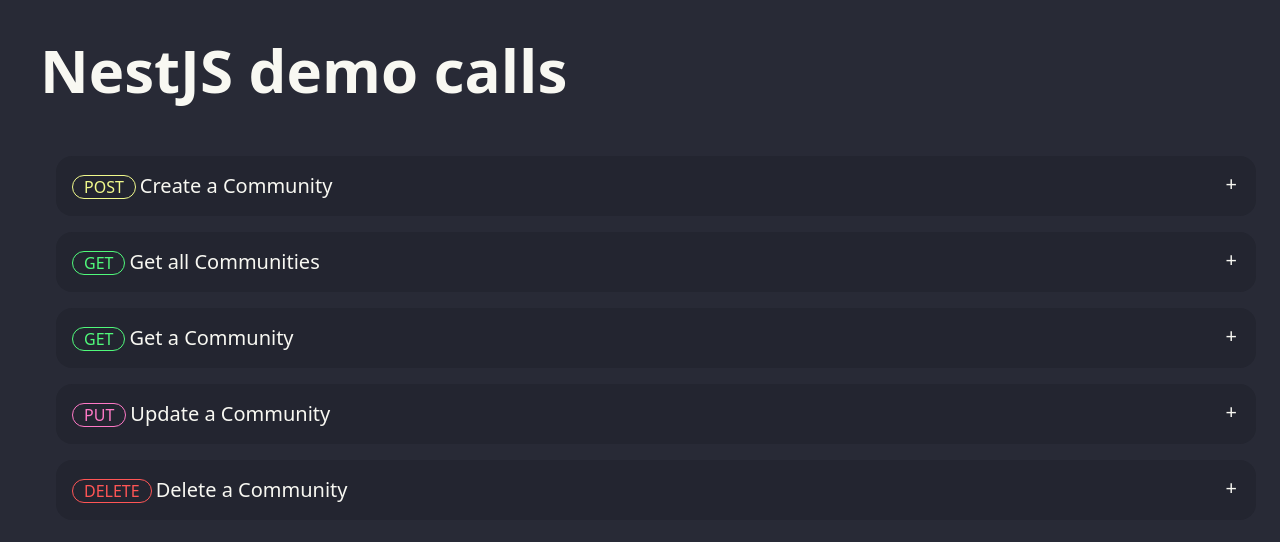
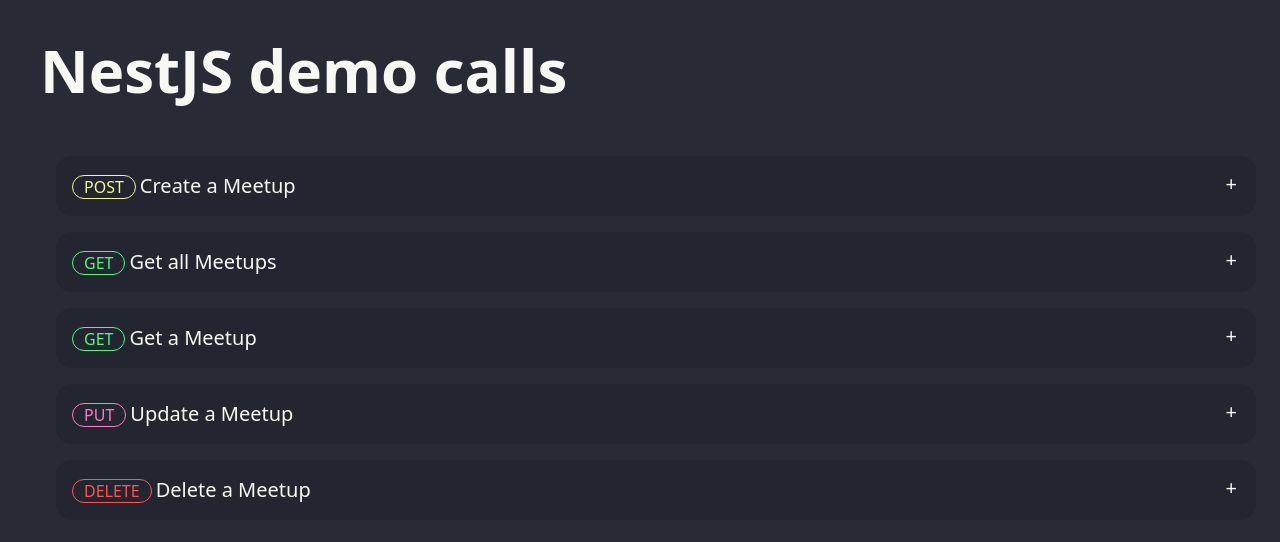
Before and after one commit to wout-junius/api-demo-tester, a React (Vite) app: page / in a window 1280 px wide. Shown: the top 542 px of the page. Built offline with nearby package versions, Linux system fonts and the light colour scheme.

Commit message:
fix: Proxy issue

```diff
--- a/src/App.tsx
+++ b/src/App.tsx
@@ -14,7 +14,7 @@
             endpoint={call.endpoint}
             content={call.content}
             call={() => {
-              return fetch(`http://localhost:3000${call.endpoint}`, {
+              return fetch(`api${call.endpoint}`, {
                 method: call.method,
                 headers: {
                   "Content-Type": "application/json",
--- a/src/components/api-call.tsx
+++ b/src/components/api-call.tsx
@@ -21,6 +21,7 @@
   const [response, setResponse] = React.useState<string | undefined>();
 
   const onClick = async () => {
+    setResponse(undefined);
     const response = await call();
     const json = await response.json();
     setResponse(JSON.stringify(json, null, 2));
--- a/src/data/api-calls/nestjs.ts
+++ b/src/data/api-calls/nestjs.ts
@@ -3,38 +3,38 @@
 
 export const apiCalls : Without<ApiCallProps, 'call'>[] = [
     {
-        title: 'Create a Community',
-        endpoint: '/communities',
+        title: 'Create a Meetup',
+        endpoint: '/meetup',
         method: "POST",
         content: {
-            name: 'BeJS',
-            description: 'The Belgian JavaScript Community',
-            website: 'https://bejs.io',
+            title: 'NestJs Meetup',
+            description: 'NestJS demystified: what is it, how does it work, and how you can use it to build your next API.',
+            speaker: 'Wout Junius',
         },
     },
     {
-        title: 'Get all Communities',
-        endpoint: '/communities',
+        title: 'Get all Meetups',
+        endpoint: '/meetup',
         method: "GET",
     },
     {
-        title: 'Get a Community',
-        endpoint: '/communities/:id',
+        title: 'Get a Meetup',
+        endpoint: '/meetup/:id',
         method: "GET",
     },
     {
-        title: 'Update a Community',
-        endpoint: '/communities/:id',
+        title: 'Update a Meetup',
+        endpoint: '/meetup/:id',
         method: "PUT",
         content: {
-            name: 'The Belgian JavaScript Community',
-            description: 'Also known as BeJS',
-            website: 'https://bejs.io',
+            title: 'NestJS demystified',
+            description: 'What is it, how does it work, and how you can use it to build your next API.',
+            speaker: 'Wout Junius',
         },
     },
     {
-        title: 'Delete a Community',
-        endpoint: '/communities/:id',
+        title: 'Delete a Meetup',
+        endpoint: '/meetup/:id',
         method: "DELETE",
     }
 ];
--- a/vite.config.ts
+++ b/vite.config.ts
@@ -4,4 +4,13 @@
 // https://vitejs.dev/config/
 export default defineConfig({
   plugins: [react()],
+  server: {
+    proxy: {
+      '/api': {
+        target: 'http://localhost:3000',
+        changeOrigin: true,
+        secure: false
+    }
+    },
+  }
 })
```
